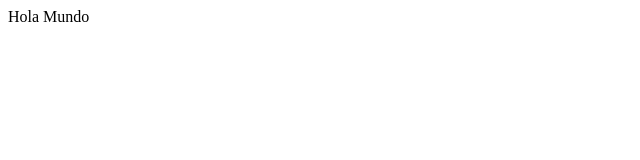
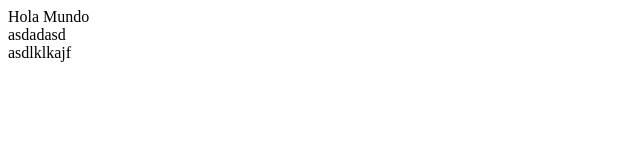
Before and after one commit to JVA511/taller_git, a plain HTML site: page index.html in a window 1280 px wide. Shown: the whole page, without its empty margins (0-640 px from the left). Drawn offline with Linux system fonts and the light colour scheme.

Commit message:
Se agregaron dos divs

```diff
--- a/index.html
+++ b/index.html
@@ -8,5 +8,7 @@
 </head>
 <body>
     <div>Hola Mundo</div>
+    <div>asdadasd</div>
+    <div>asdlklkajf</div>
 </body>
 </html>
```
